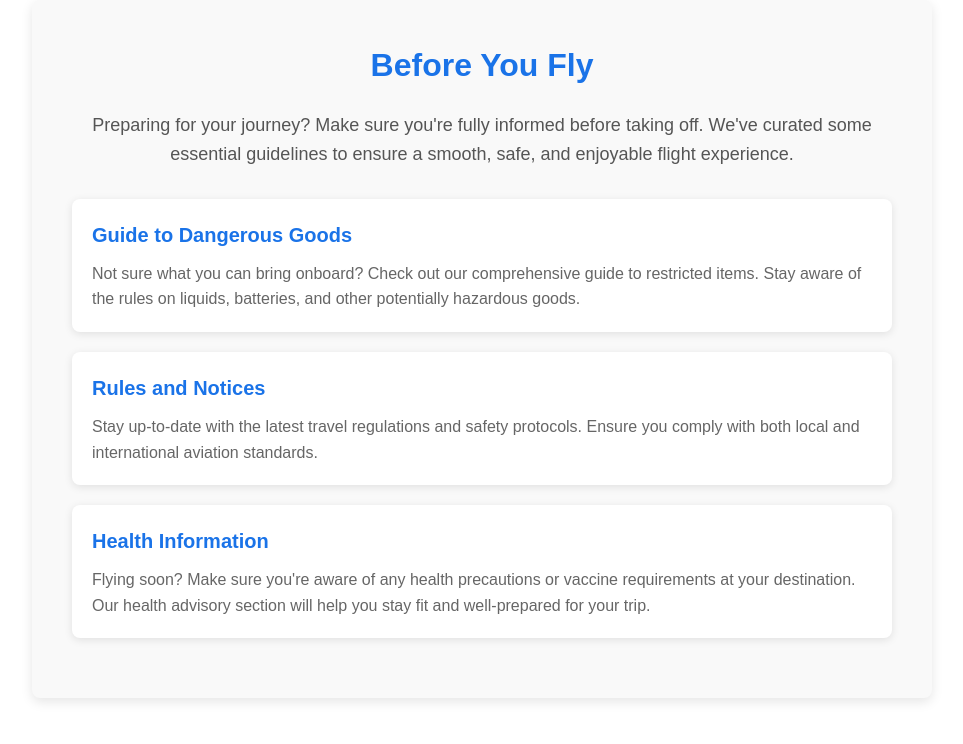
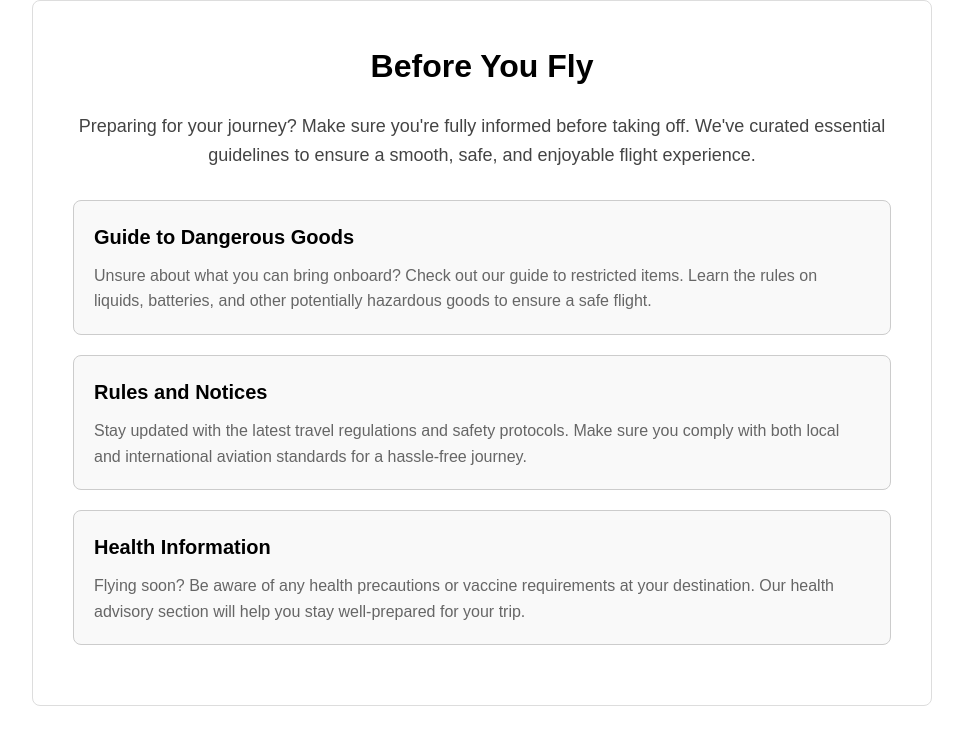
Before and after one commit to De-Silva-Madhushankha/Airline-Reservation-System, a React (Vite) app in the folder b-airlines-frontend/: page /manage/before-you-fly in a window 1280 px wide. Shown: the top 744 px of the page, without its empty margins (158-1121 px from the left). Built offline with nearby package versions, Linux system fonts and the light colour scheme.

Commit message:
Before you fly

```diff
--- a/b-airlines-frontend/src/pages/BeforeYouFly.jsx
+++ b/b-airlines-frontend/src/pages/BeforeYouFly.jsx
@@ -4,24 +4,26 @@ const BeforeYouFly = () => {
   return (
     <div style={styles.container}>
       <h1 style={styles.title}>Before You Fly</h1>
-      <p style={styles.subtitle}>Preparing for your journey? Make sure you're fully informed before taking off. We've curated some essential guidelines to ensure a smooth, safe, and enjoyable flight experience.</p>
+      <p style={styles.subtitle}>
+        Preparing for your journey? Make sure you're fully informed before taking off. We've curated essential guidelines to ensure a smooth, safe, and enjoyable flight experience.
+      </p>
       <ul style={styles.list}>
         <li style={styles.listItem}>
           <h3 style={styles.itemTitle}>Guide to Dangerous Goods</h3>
           <p style={styles.itemDescription}>
-            Not sure what you can bring onboard? Check out our comprehensive guide to restricted items. Stay aware of the rules on liquids, batteries, and other potentially hazardous goods.
+            Unsure about what you can bring onboard? Check out our guide to restricted items. Learn the rules on liquids, batteries, and other potentially hazardous goods to ensure a safe flight.
           </p>
         </li>
         <li style={styles.listItem}>
           <h3 style={styles.itemTitle}>Rules and Notices</h3>
           <p style={styles.itemDescription}>
-            Stay up-to-date with the latest travel regulations and safety protocols. Ensure you comply with both local and international aviation standards.
+            Stay updated with the latest travel regulations and safety protocols. Make sure you comply with both local and international aviation standards for a hassle-free journey.
           </p>
         </li>
         <li style={styles.listItem}>
           <h3 style={styles.itemTitle}>Health Information</h3>
           <p style={styles.itemDescription}>
-            Flying soon? Make sure you're aware of any health precautions or vaccine requirements at your destination. Our health advisory section will help you stay fit and well-prepared for your trip.
+            Flying soon? Be aware of any health precautions or vaccine requirements at your destination. Our health advisory section will help you stay well-prepared for your trip.
           </p>
         </li>
       </ul>
@@ -31,26 +33,26 @@ const BeforeYouFly = () => {
 
 const styles = {
   container: {
-    backgroundColor: '#f9f9f9',
-    color: '#333',
+    backgroundColor: '#fff',
+    color: '#000',
     padding: '40px',
-    fontFamily: "'Arial', sans-serif",
+    fontFamily: "'Helvetica Neue', sans-serif",
     maxWidth: '900px',
     margin: 'auto',
     lineHeight: '1.6',
-    boxShadow: '0 4px 12px rgba(0, 0, 0, 0.1)',
     borderRadius: '8px',
+    border: '1px solid #ddd',
   },
   title: {
     fontSize: '32px',
     fontWeight: 'bold',
-    color: '#1a73e8',
+    color: '#000',
     textAlign: 'center',
     marginBottom: '20px',
   },
   subtitle: {
     fontSize: '18px',
-    color: '#555',
+    color: '#444',
     textAlign: 'center',
     marginBottom: '30px',
   },
@@ -60,16 +62,16 @@ const styles = {
   },
   listItem: {
     marginBottom: '20px',
-    backgroundColor: '#fff',
+    backgroundColor: '#f9f9f9',
     padding: '20px',
     borderRadius: '8px',
-    boxShadow: '0 2px 8px rgba(0, 0, 0, 0.1)',
+    border: '1px solid #ccc',
   },
   itemTitle: {
     fontSize: '20px',
     fontWeight: '600',
     marginBottom: '10px',
-    color: '#1a73e8',
+    color: '#000',
   },
   itemDescription: {
     fontSize: '16px',
```
